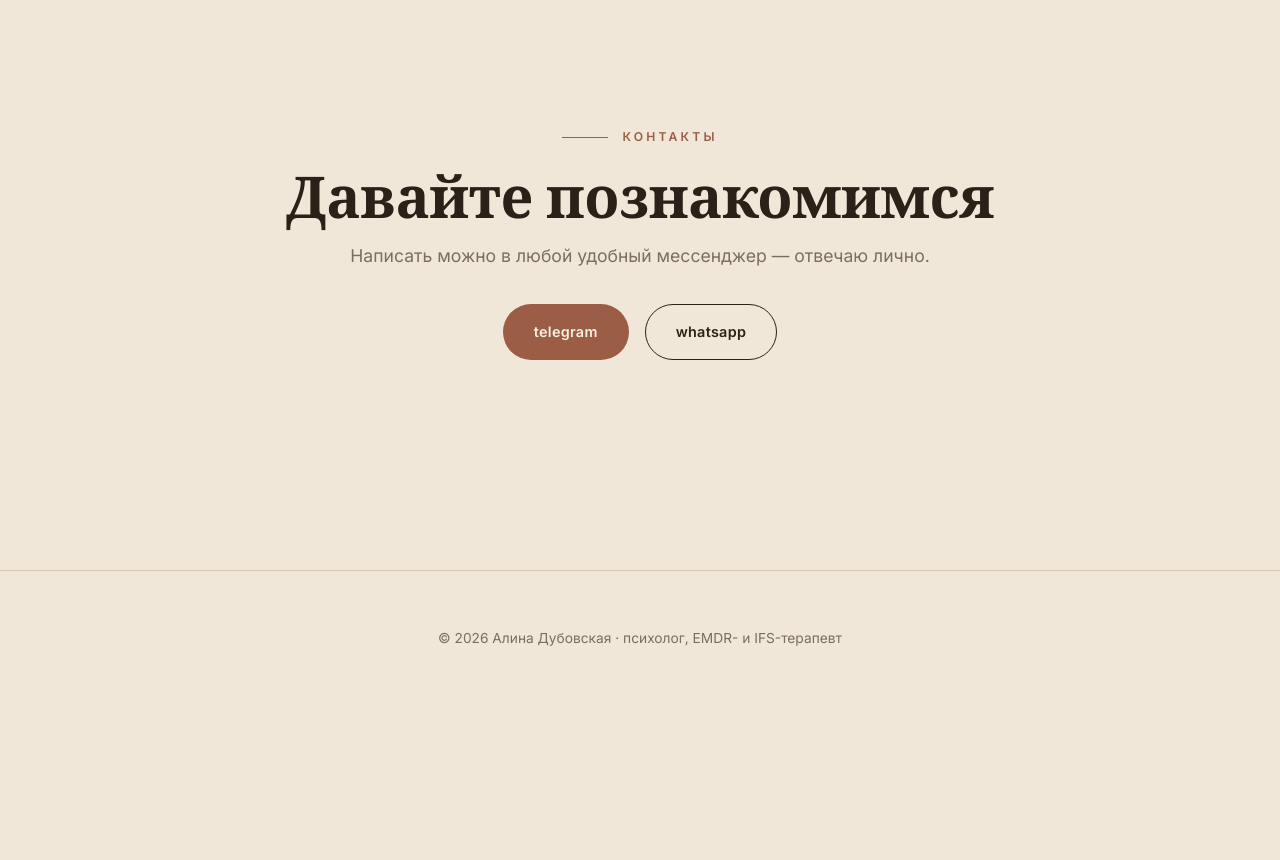
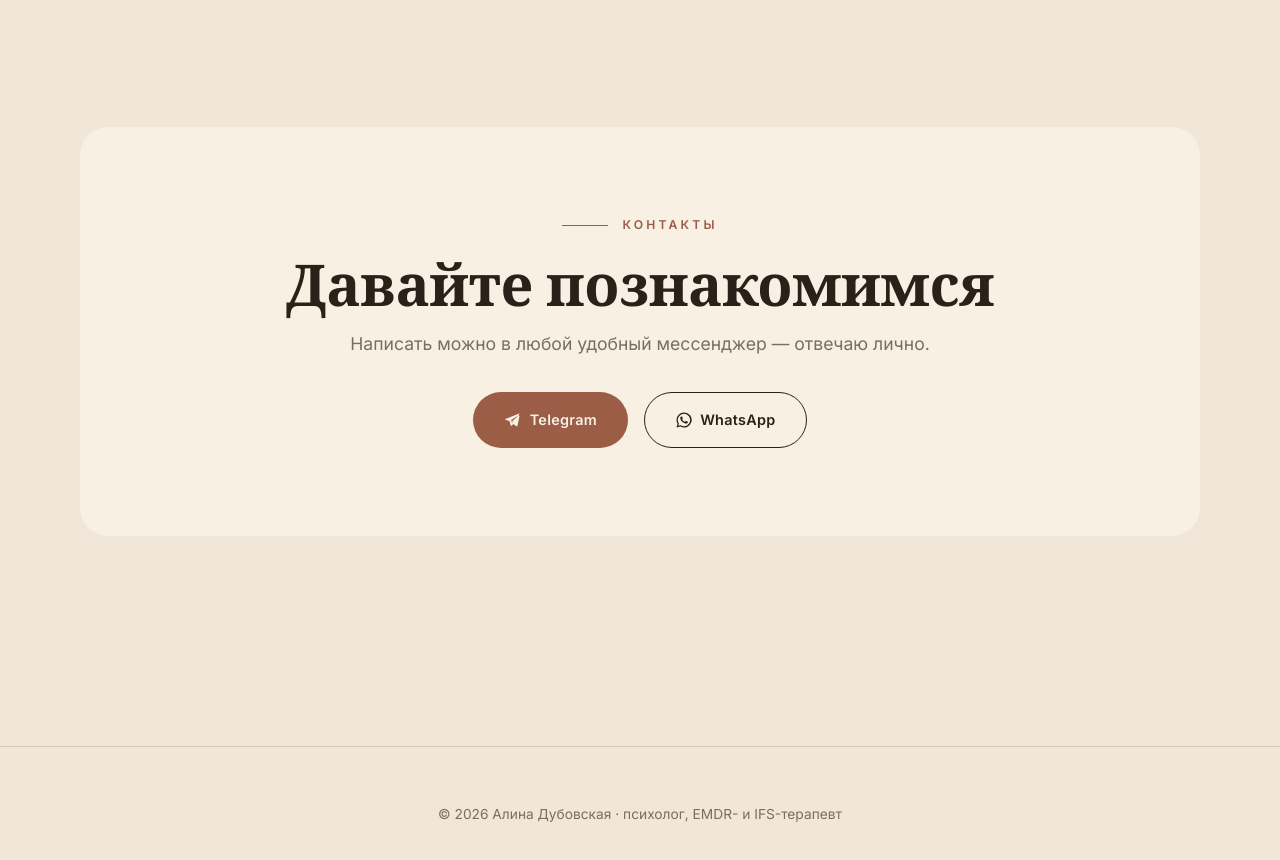
Before and after one commit to sereganikitin/alina, a Next.js app: page / in a window 1280 px wide. Shown: the part 7080-7940 px from the top of the page. Before the commit the page ends 7822 px from the top, so only its background shows below. Built offline with nearby package versions, Linux system fonts and the light colour scheme; no server answers; a web font is replaced by a local one.

Commit message:
давайте знакомиться

```diff
--- a/src/app/globals.css
+++ b/src/app/globals.css
@@ -658,3 +658,15 @@ footer {
 .ans p:last-child {
   margin-bottom: 0;
 }
+
+.contacts-card {
+  background: var(--card);
+  border-radius: 28px;
+  padding: clamp(48px, 8vw, 88px) clamp(24px, 5vw, 64px);
+  position: relative;
+  overflow: hidden;
+}
+
+.msgs .btn {
+  text-transform: none;
+}
--- a/src/components/Contacts.tsx
+++ b/src/components/Contacts.tsx
@@ -1,6 +1,18 @@
 "use client";
 
 import { useContent } from "@/lib/useContent";
+
+const TelegramIcon = (
+  <svg viewBox="0 0 24 24" fill="currentColor" width="18" height="18">
+    <path d="M21.05 3.16 2.63 10.36c-1.24.5-1.23 1.19-.23 1.5l4.72 1.47 1.82 5.6c.22.62.38.86.78.86.4 0 .58-.18.8-.4l1.94-1.9 4.03 2.98c.74.4 1.28.2 1.47-.68l2.66-12.55c.28-1.1-.42-1.6-1.57-1.08Zm-11.5 8.9 7.9-4.9c.4-.24.76-.1.46.16l-6.7 6.1-.26 2.9-1.4-4.26Z" />
+  </svg>
+);
+
+const WhatsappIcon = (
+  <svg viewBox="0 0 24 24" fill="currentColor" width="18" height="18">
+    <path d="M12 2a10 10 0 0 0-8.6 15L2 22l5.2-1.4A10 10 0 1 0 12 2Zm0 18.2a8.2 8.2 0 0 1-4.2-1.15l-.3-.18-3.1.85.84-3-.2-.32A8.2 8.2 0 1 1 12 20.2Zm4.5-6.15c-.25-.13-1.45-.72-1.67-.8-.22-.08-.38-.13-.55.13-.16.25-.63.8-.77.96-.14.16-.28.18-.53.06-.25-.13-1.05-.4-2-1.26-.74-.66-1.23-1.48-1.38-1.74-.14-.25-.02-.4.1-.52.11-.11.25-.29.37-.43.13-.15.17-.25.25-.42.08-.16.04-.31-.02-.44-.06-.13-.55-1.36-.76-1.86-.2-.5-.4-.42-.55-.43h-.47c-.16 0-.44.06-.66.31-.22.25-.87.85-.87 2.08 0 1.22.9 2.4 1.02 2.57.13.16 1.77 2.72 4.28 3.8.6.26 1.06.42 1.43.53.6.19 1.15.16 1.58.1.48-.07 1.45-.6 1.66-1.17.2-.58.2-1.07.14-1.17-.06-.1-.22-.16-.47-.28Z" />
+  </svg>
+);
 
 export default function Contacts() {
   const c = useContent();
@@ -8,14 +20,22 @@ export default function Contacts() {
     <>
       <section id="contacts" className="contacts section">
         <div className="wrap">
+          <div className="contacts-card">
             <div className="kicker" style={{ justifyContent: "center" }}>Контакты</div>
             <h2 style={{ marginTop: "16px" }}>Давайте познакомимся</h2>
             <p className="muted" style={{ marginTop: "16px", fontSize: "1.1rem" }}>
               {c.contacts.note}
             </p>
             <div className="msgs">
-            <a href="#" className="btn btn-primary">Telegram</a>
-            <a href="#" className="btn btn-ghost">WhatsApp</a>
+              <a href="#" className="btn btn-primary">
+                {TelegramIcon}
+                Telegram
+              </a>
+              <a href="#" className="btn btn-ghost">
+                {WhatsappIcon}
+                WhatsApp
+              </a>
+            </div>
           </div>
         </div>
       </section>
```
Lines whose indentation alone changed are shown as unchanged.
